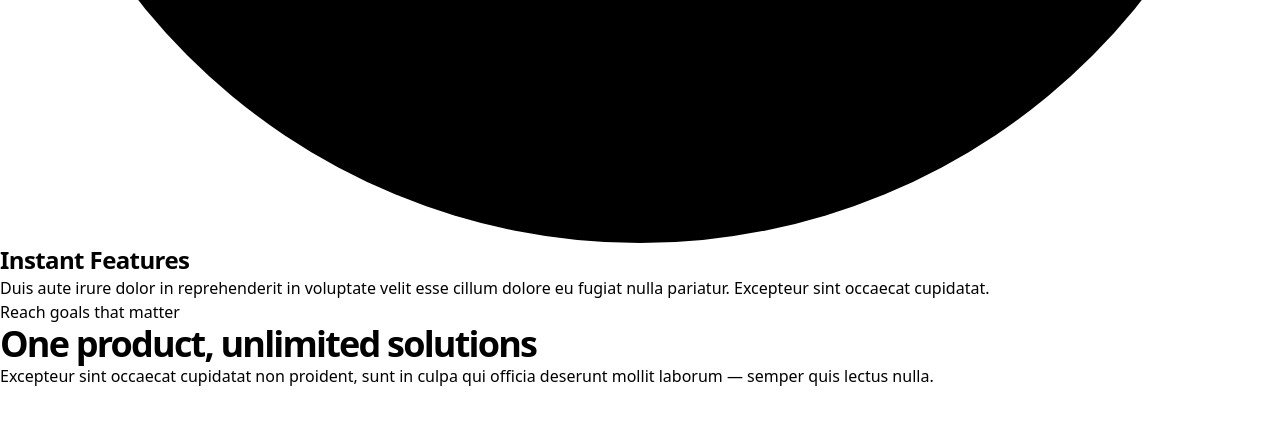
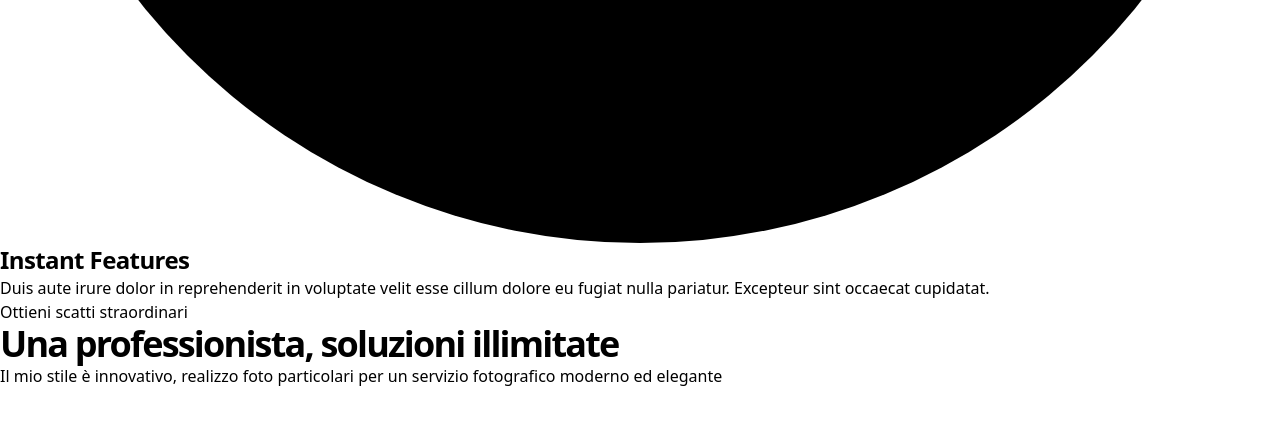
Before and after one commit to Worler94/first-web-template, a React (Vite) app: page / in a window 1280 px wide. Shown: the part 10829-11253 px from the top of the page. Built offline with nearby package versions, Linux system fonts and the light colour scheme.

Commit message:
primo blocco completato

```diff
--- a/src/partials/FeaturesZigzag.jsx
+++ b/src/partials/FeaturesZigzag.jsx
@@ -12,9 +12,9 @@ function FeaturesZigzag() {
 
           {/* Section header */}
           <div className="max-w-3xl mx-auto text-center pb-12 md:pb-16">
-            <div className="inline-flex text-sm font-semibold py-1 px-3 m-2 text-green-600 bg-green-200 rounded-full mb-4">Reach goals that matter</div>
-            <h1 className="h2 mb-4">One product, unlimited solutions</h1>
-            <p className="text-xl text-gray-400">Excepteur sint occaecat cupidatat non proident, sunt in culpa qui officia deserunt mollit laborum — semper quis lectus nulla.</p>
+            <div className="inline-flex text-sm font-semibold py-1 px-3 m-2 text-green-600 bg-green-200 rounded-full mb-4">Ottieni scatti straordinari</div>
+            <h1 className="h2 mb-4">Una professionista, soluzioni illimitate</h1>
+            <p className="text-xl text-gray-400">Il mio stile è innovativo, realizzo foto particolari per un servizio fotografico moderno ed elegante</p>
           </div>
 
           {/* Items */}
@@ -29,27 +29,27 @@ function FeaturesZigzag() {
               {/* Content */}
               <div className="max-w-xl md:max-w-none md:w-full mx-auto md:col-span-7 lg:col-span-6" data-aos="fade-right">
                 <div className="md:pr-4 lg:pr-12 xl:pr-16">
-                  <div className="font-architects-daughter text-xl text-purple-600 mb-2">More speed. Less spend</div>
-                  <h3 className="h3 mb-3">Keep projects on schedule</h3>
-                  <p className="text-xl text-gray-400 mb-4">Lorem ipsum dolor sit amet, consectetur adipiscing elit, sed do eiusmod tempor incididunt ut labore et dolore magna aliqua.</p>
+                  <div className="font-architects-daughter text-xl text-purple-600 mb-2">Più precisione, meno pensieri</div>
+                  <h3 className="h3 mb-3">Sentiti al sicuro</h3>
+                  <p className="text-xl text-gray-400 mb-4">Grazie alla professionalità maturata nel campo potrai affidarti ad una professionista del settore e goderti la tua giornata in piena allegria e senza pensieri.</p>
                   <ul className="text-lg text-gray-400 -mb-2">
                     <li className="flex items-center mb-2">
                       <svg className="w-3 h-3 fill-current text-green-500 mr-2 shrink-0" viewBox="0 0 12 12" xmlns="http://www.w3.org/2000/svg">
                         <path d="M10.28 2.28L3.989 8.575 1.695 6.28A1 1 0 00.28 7.695l3 3a1 1 0 001.414 0l7-7A1 1 0 0010.28 2.28z" />
                       </svg>
-                      <span>Duis aute irure dolor in reprehenderit</span>
+                      <span>Più spensierato</span>
                     </li>
                     <li className="flex items-center mb-2">
                       <svg className="w-3 h-3 fill-current text-green-500 mr-2 shrink-0" viewBox="0 0 12 12" xmlns="http://www.w3.org/2000/svg">
                         <path d="M10.28 2.28L3.989 8.575 1.695 6.28A1 1 0 00.28 7.695l3 3a1 1 0 001.414 0l7-7A1 1 0 0010.28 2.28z" />
                       </svg>
-                      <span>Excepteur sint occaecat</span>
+                      <span>Più rilassato</span>
                     </li>
                     <li className="flex items-center">
                       <svg className="w-3 h-3 fill-current text-green-500 mr-2 shrink-0" viewBox="0 0 12 12" xmlns="http://www.w3.org/2000/svg">
                         <path d="M10.28 2.28L3.989 8.575 1.695 6.28A1 1 0 00.28 7.695l3 3a1 1 0 001.414 0l7-7A1 1 0 0010.28 2.28z" />
                       </svg>
-                      <span>Amet consectetur adipiscing elit</span>
+                      <span>Più sicuro</span>
                     </li>
                   </ul>
                 </div>
```
